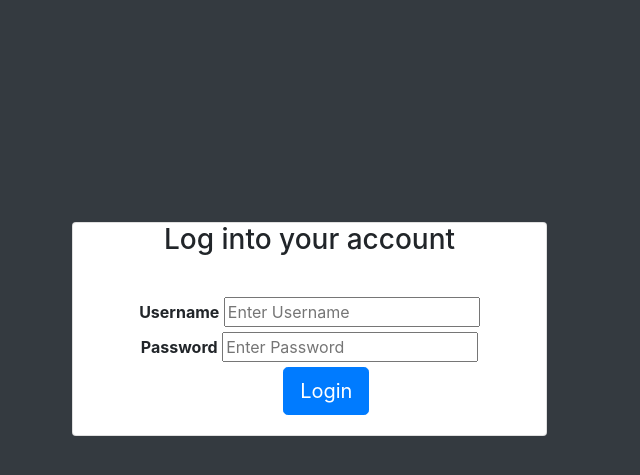
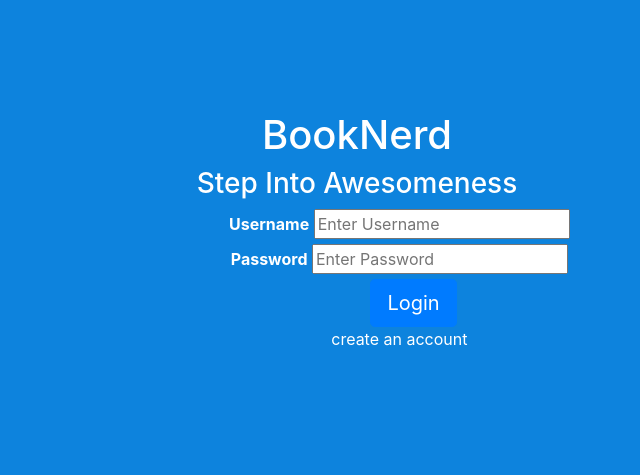
Before and after one commit to ruthersmith/Book-review-public, a Flask app: page / in a window 1280 px wide. Shown: the top 475 px of the page, without its empty margins (283-923 px from the left). Run offline with Flask 2, Linux system fonts and the light colour scheme; some libraries are stand-ins or nearby versions.

Commit message:
change the layout of login and added link to register

```diff
--- a/application.py
+++ b/application.py
@@ -37,7 +37,8 @@ def home():
     password  = request.form.get("password")
 
     user = helpers.authenticate(db,username,password)
+    return "you have just logged in " + username
 
-
-
-    return "you have just logged in " + username
+@app.route('/create_account')
+def create_account():
+    return "you will create an account"
--- a/templates/login.html
+++ b/templates/login.html
@@ -9,35 +9,34 @@
 
 
   </head>
-  <body class="bg-dark">
+  <body style="background-color:#0D83DD">
     <div class="container">
 
+      <div class="text-white" style="margin-top:10%">
+          <h1 style="text-align:center">BookNerd</h1>
+          <h3 style="text-align:center">Step Into Awesomeness</h3>
+      </div>
+      <div class="row text-white" style="text-align:center;">
 
-      <div class="row" style="margin-top:20%;">
-
-      <div class="card text-center col-5 offset-3">
-
-        <div class="card-title">
-            <h3>Log into your account</h3>
-        </div>
-          <form class="card-body " action="{{url_for('home')}}" method="post">
+          <form style="position:absolute;left:40%"  action="{{url_for('home')}}" method="post">
 
             <div>
-              <label for="user_name"><b>Username</b></label>
+              <label class="" for="user_name"><b>Username</b></label>
               <input type="text" placeholder="Enter Username" name="user_name" required>
             </div>
 
             <div>
-              <label for="password"><b>Password</b></label>
+              <label class="" for="password"><b>Password</b></label>
               <input type="password" placeholder="Enter Password" name="password" required>
             </div>
 
             <div class="">
               <button class="btn btn-primary btn-lg offset-1" type="submit">Login</button>
             </div>
+
+            <div><a class="text-white" href="{{url_for('create_account')}}">create an account</a></div>
           </form>
 
-      </div>
 
       </div>
 
```
